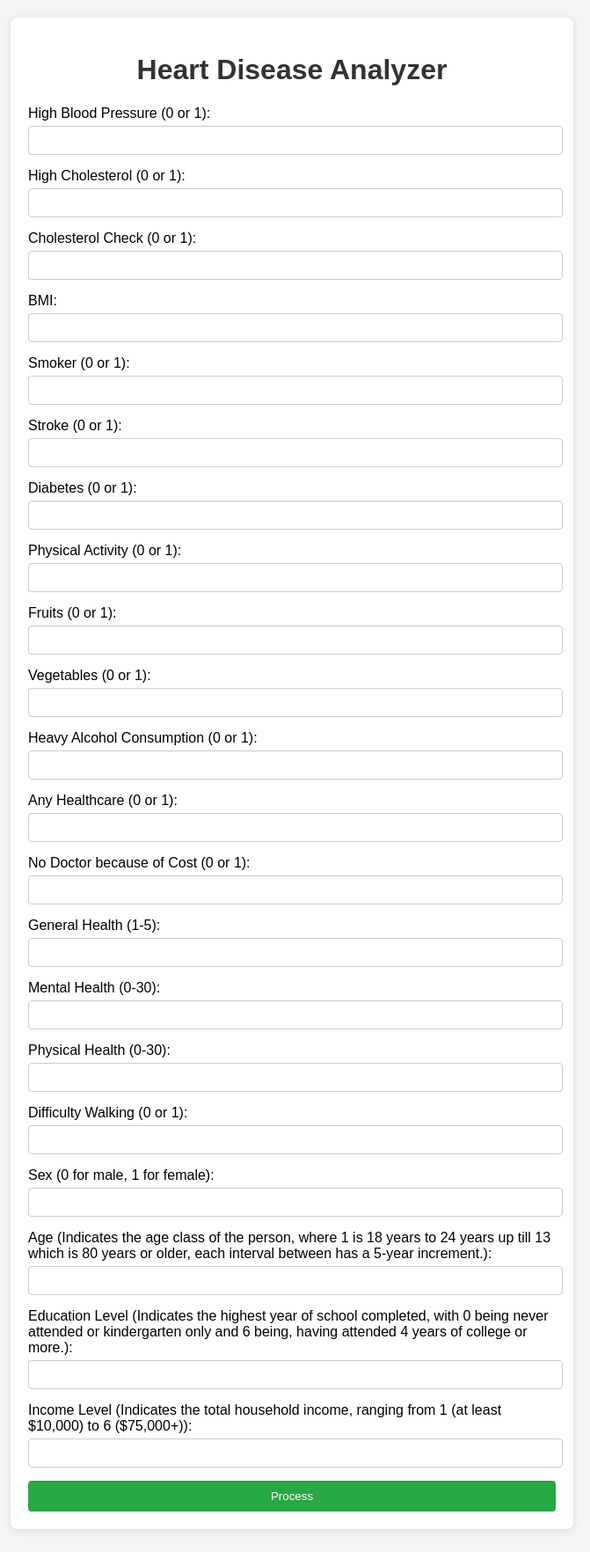
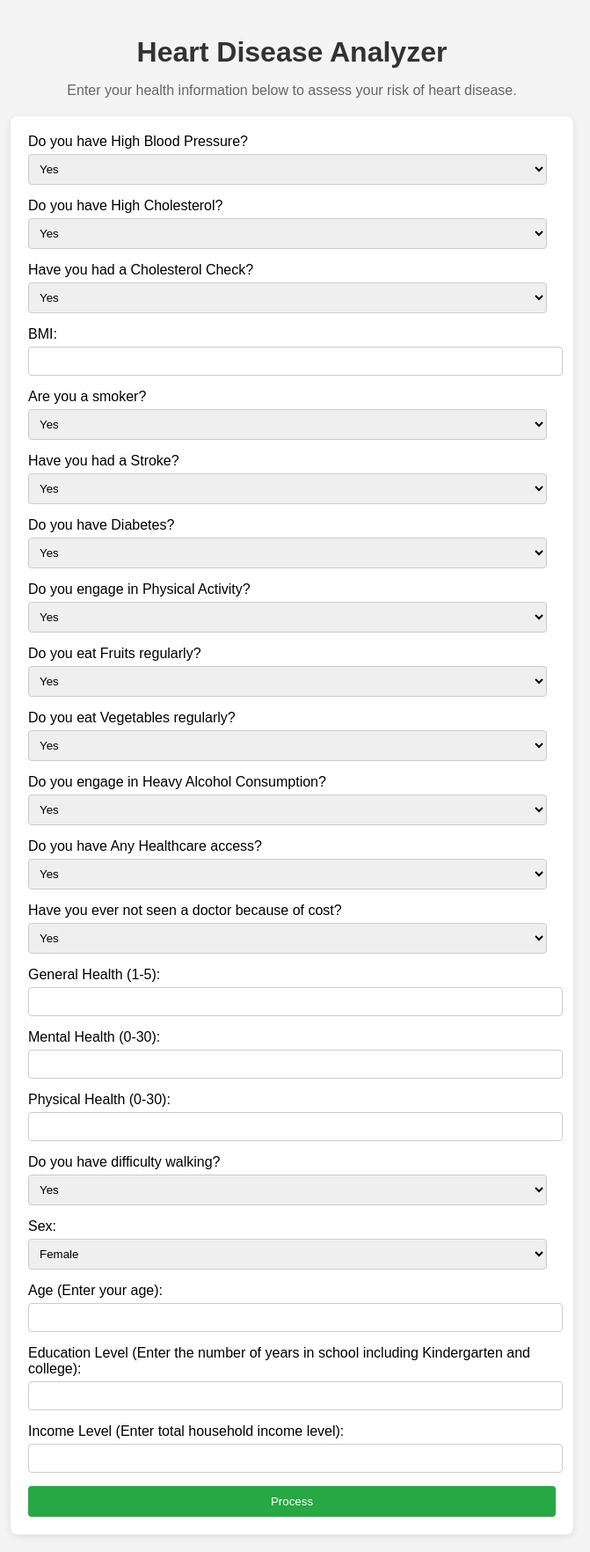
Before and after one commit to NividhSingh/HeartDiseaseAnalyzer, a Flask app: page / in a window 1280 px wide. Shown: the whole page at 88% size, without its empty margins (308-979 px from the left). Before the commit the page ends 1740 px from the top, so only its background shows below. Run offline with Flask 3, Linux system fonts and the light colour scheme.

Commit message:
Improved UI

```diff
--- a/app.py
+++ b/app.py
@@ -42,6 +42,15 @@ def process():
         'Education': float(request.form.get('Education')),
         'Income': float(request.form.get('Income'))
     }
+    if input_data['Age'] < 25:
+        input_data['Age'] = 1
+    else:
+        input_data['Age'] = int(input_data['Age'] / 5) - 3
+    input_data['Education'] = int(input_data['Education']/3) + 1
+    if input_data['Income'] < 75000:
+        input_data['Income'] = int(input_data['Income']/15000)
+    else:
+        input_data['Income'] = 6
 
     # Create DataFrame from input data
     df = pd.DataFrame([input_data])
--- a/templates/index.html
+++ b/templates/index.html
@@ -22,6 +22,12 @@
         h1 {
             text-align: center;
             color: #333;
+            margin-bottom: 10px;
+        }
+        p {
+            text-align: center;
+            color: #666;
+            margin-bottom: 20px;
         }
         .input-group {
             margin-bottom: 15px;
@@ -30,7 +36,7 @@
             display: block;
             margin-bottom: 5px;
         }
-        .input-group input {
+        .input-group input, .input-group select {
             width: calc(100% - 10px);
             padding: 8px;
             border: 1px solid #ccc;
@@ -49,7 +55,7 @@
             background-color: #218838;
         }
         #loading {
-            display: none; /* Hidden by default */
+            display: none;
             position: fixed;
             top: 50%;
             left: 50%;
@@ -65,60 +71,97 @@
     </script>
 </head>
 <body>
+    <h1>Heart Disease Analyzer</h1>
+    <p>Enter your health information below to assess your risk of heart disease.</p>
     <div class="container">
-        <h1>Heart Disease Analyzer</h1>
         <form action="/submit" method="POST" id="inputForm" onsubmit="showLoading()">
             <div class="input-group">
-                <label for="HighBP">High Blood Pressure (0 or 1):</label>
-                <input type="number" name="HighBP" required>
+                <label for="HighBP">Do you have High Blood Pressure?</label>
+                <select name="HighBP" required>
+                    <option value="1">Yes</option>
+                    <option value="0">No</option>
+                </select>
             </div>
             <div class="input-group">
-                <label for="HighChol">High Cholesterol (0 or 1):</label>
-                <input type="number" name="HighChol" required>
+                <label for="HighChol">Do you have High Cholesterol?</label>
+                <select name="HighChol" required>
+                    <option value="1">Yes</option>
+                    <option value="0">No</option>
+                </select>
             </div>
             <div class="input-group">
-                <label for="CholCheck">Cholesterol Check (0 or 1):</label>
-                <input type="number" name="CholCheck" required>
+                <label for="CholCheck">Have you had a Cholesterol Check?</label>
+                <select name="CholCheck" required>
+                    <option value="1">Yes</option>
+                    <option value="0">No</option>
+                </select>
             </div>
             <div class="input-group">
                 <label for="BMI">BMI:</label>
                 <input type="number" name="BMI" step="0.1" required>
             </div>
             <div class="input-group">
-                <label for="Smoker">Smoker (0 or 1):</label>
-                <input type="number" name="Smoker" required>
+                <label for="Smoker">Are you a smoker?</label>
+                <select name="Smoker" required>
+                    <option value="1">Yes</option>
+                    <option value="0">No</option>
+                </select>
             </div>
             <div class="input-group">
-                <label for="Stroke">Stroke (0 or 1):</label>
-                <input type="number" name="Stroke" required>
+                <label for="Stroke">Have you had a Stroke?</label>
+                <select name="Stroke" required>
+                    <option value="1">Yes</option>
+                    <option value="0">No</option>
+                </select>
             </div>
             <div class="input-group">
-                <label for="Diabetes">Diabetes (0 or 1):</label>
-                <input type="number" name="Diabetes" required>
+                <label for="Diabetes">Do you have Diabetes?</label>
+                <select name="Diabetes" required>
+                    <option value="1">Yes</option>
+                    <option value="0">No</option>
+                </select>
             </div>
             <div class="input-group">
-                <label for="PhysActivity">Physical Activity (0 or 1):</label>
-                <input type="number" name="PhysActivity" required>
+                <label for="PhysActivity">Do you engage in Physical Activity?</label>
+                <select name="PhysActivity" required>
+                    <option value="1">Yes</option>
+                    <option value="0">No</option>
+                </select>
             </div>
             <div class="input-group">
-                <label for="Fruits">Fruits (0 or 1):</label>
-                <input type="number" name="Fruits" required>
+                <label for="Fruits">Do you eat Fruits regularly?</label>
+                <select name="Fruits" required>
+                    <option value="1">Yes</option>
+                    <option value="0">No</option>
+                </select>
             </div>
             <div class="input-group">
-                <label for="Veggies">Vegetables (0 or 1):</label>
-                <input type="number" name="Veggies" required>
+                <label for="Veggies">Do you eat Vegetables regularly?</label>
+                <select name="Veggies" required>
+                    <option value="1">Yes</option>
+                    <option value="0">No</option>
+                </select>
             </div>
             <div class="input-group">
-                <label for="HvyAlcoholConsump">Heavy Alcohol Consumption (0 or 1):</label>
-                <input type="number" name="HvyAlcoholConsump" required>
+                <label for="HvyAlcoholConsump">Do you engage in Heavy Alcohol Consumption?</label>
+                <select name="HvyAlcoholConsump" required>
+                    <option value="1">Yes</option>
+                    <option value="0">No</option>
+                </select>
             </div>
             <div class="input-group">
-                <label for="AnyHealthcare">Any Healthcare (0 or 1):</label>
-                <input type="number" name="AnyHealthcare" required>
+                <label for="AnyHealthcare">Do you have Any Healthcare access?</label>
+                <select name="AnyHealthcare" required>
+                    <option value="1">Yes</option>
+                    <option value="0">No</option>
+                </select>
             </div>
             <div class="input-group">
-                <label for="NoDocbcCost">No Doctor because of Cost (0 or 1):</label>
-                <input type="number" name="NoDocbcCost" required>
+                <label for="NoDocbcCost">Have you ever not seen a doctor because of cost?</label>
+                <select name="NoDocbcCost" required>
+                    <option value="1">Yes</option>
+                    <option value="0">No</option>
+                </select>
             </div>
             <div class="input-group">
                 <label for="GenHlth">General Health (1-5):</label>
@@ -133,33 +176,38 @@
                 <input type="number" name="PhysHlth" required>
             </div>
             <div class="input-group">
-                <label for="DiffWalk">Difficulty Walking (0 or 1):</label>
-                <input type="number" name="DiffWalk" required>
+                <label for="DiffWalk">Do you have difficulty walking?</label>
+                <select name="DiffWalk" required>
+                    <option value="1">Yes</option>
+                    <option value="0">No</option>
+                </select>
             </div>
             <div class="input-group">
-                <label for="Sex">Sex (0 for male, 1 for female):</label>
-                <input type="number" name="Sex" required>
+                <label for="Sex">Sex:</label>
+                <select name="Sex" required>
+                    <option value="1">Female</option>
+                    <option value="0">Male</option>
+                </select>
             </div>
             <div class="input-group">
-                <label for="Age">Age (Indicates the age class of the person, where 1 is 18 years to 24 years up till 13 which is 80 years or older, each interval between has a 5-year increment.):</label>
+                <label for="Age">Age (Enter your age):</label>
                 <input type="number" name="Age" required>
             </div>
             <div class="input-group">
-                <label for="Education">Education Level (Indicates the highest year of school completed, with 0 being never attended or kindergarten only and 6 being, having attended 4 years of college or more.):</label>
+                <label for="Education">Education Level (Enter the number of years in school including Kindergarten and college):</label>
                 <input type="number" name="Education" required>
             </div>
             <div class="input-group">
-                <label for="Income">Income Level (Indicates the total household income, ranging from 1 (at least $10,000) to 6 ($75,000+)):</label>
+                <label for="Income">Income Level (Enter total household income level):</label>
                 <input type="number" name="Income" required>
             </div>
             <button type="submit">Process</button>
         </form>
         <div id="loading">
-            <img src="https://humanbiomedia.org/animations/circulatory-system/cardiac-cycle/heart-beating.gif" alt="Loading..." style="width: 100px; height: auto;"/> <!-- Replace with your loading image -->
+            <img src="https://humanbiomedia.org/animations/circulatory-system/cardiac-cycle/heart-beating.gif" alt="Loading..." style="width: 100px; height: auto;"/>
             <p>Processing your data...</p>
         </div>
         <div id="result"></div>
     </div>
-
 </body>
 </html>
```
